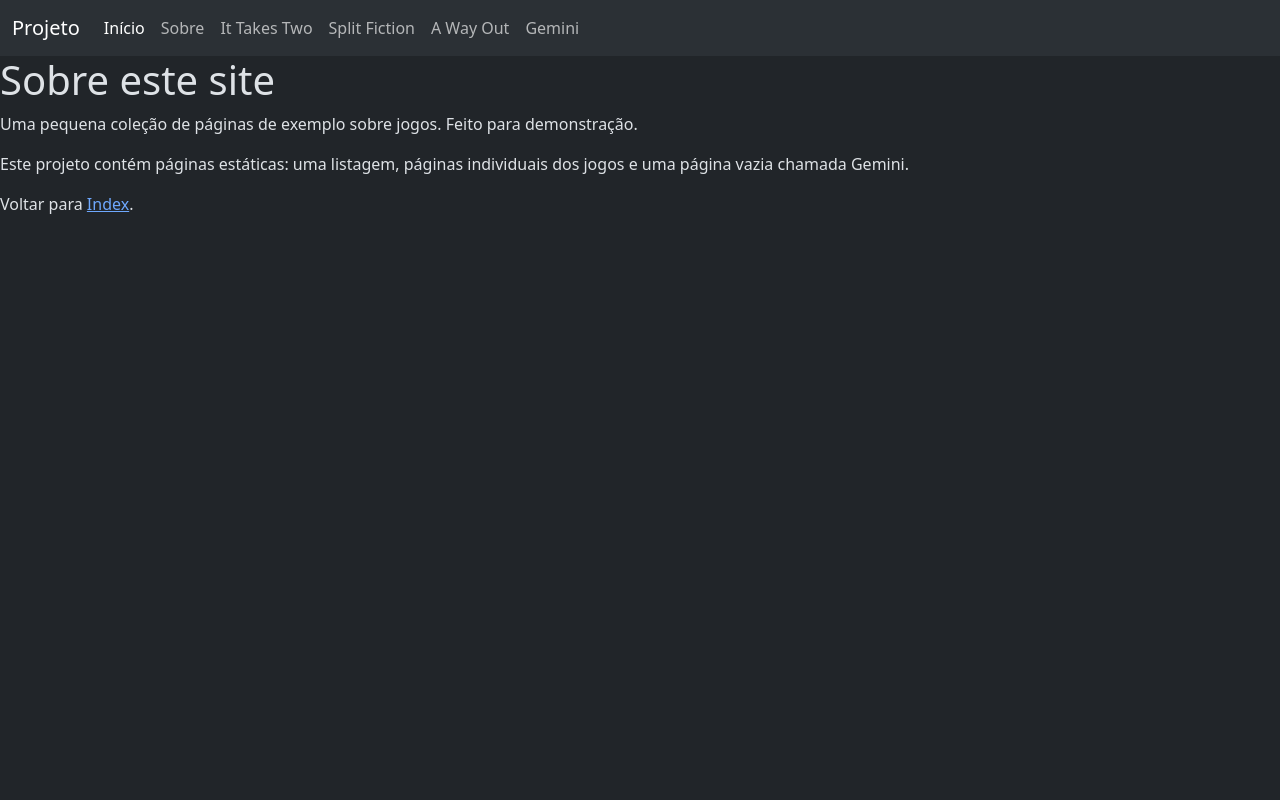
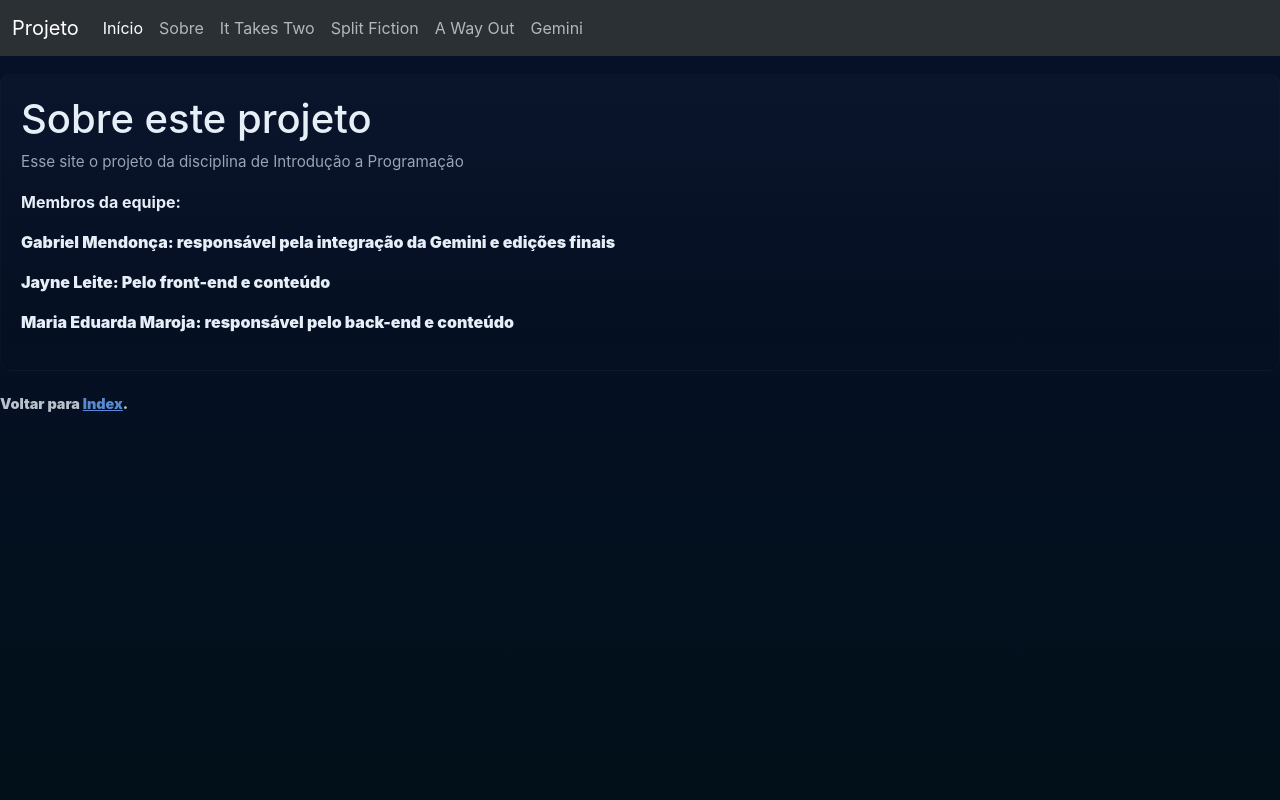
Before and after one commit to meduardamaroja/projeto_ip, a Flask app: page /sobre in a window 1280 px wide. Run offline with Flask 3, Linux system fonts and the light colour scheme.

Commit message:
att do sobre

```diff
--- /dev/null
+++ b/static/css/style.css
@@ -0,0 +1,74 @@
+/* Improved styles for the games site */
+:root{
+  --bg:#071029; /* page background */
+  --card:#0f1724; /* card background */
+  --muted:#9aa4b2; /* secondary text */
+  --accent:#ff6b6b; /* primary accent (buttons) */
+  --accent-2:#7c3aed; /* secondary accent (brand) */
+  --glass: rgba(255,255,255,0.03);
+}
+*{box-sizing:border-box}
+html,body{height:100%;margin:0;font-family:Inter,Segoe UI,Arial,sans-serif;background:linear-gradient(180deg,var(--bg),#02101a);color:#e6eef7}
+.container{max-width:980px;margin:28px auto;padding:18px}
+.nav{display:flex;align-items:center;justify-content:space-between;gap:12px;padding:12px 16px;background:linear-gradient(180deg, rgba(255,255,255,0.01), transparent);border:1px solid rgba(255,255,255,0.03);border-radius:10px}
+.nav .brand{font-weight:800;color:var(--accent-2);font-size:1.05rem}
+.nav .nav-links{display:flex;gap:10px;align-items:center;flex-wrap:wrap}
+.nav a{color:var(--muted);text-decoration:none;padding:8px 10px;border-radius:8px;font-weight:600;transition:all 180ms ease}
+.nav a:hover{background:rgba(255,255,255,0.03);color:#fff;transform:translateY(-1px)}
+.nav a.active{background:linear-gradient(90deg,var(--accent-2),var(--accent));color:white}
+.hero{margin-top:18px;padding:20px;background:linear-gradient(180deg, rgba(255,255,255,0.02), transparent);border-radius:10px;border:1px solid rgba(255,255,255,0.02)}
+.cards{display:grid;grid-template-columns:repeat(auto-fit,minmax(220px,1fr));gap:16px;margin-top:18px}
+.card{background:var(--card);padding:14px;border-radius:12px;border:1px solid rgba(255,255,255,0.04);box-shadow:0 10px 30px rgba(2,6,23,0.65);transition:transform 220ms cubic-bezier(.2,.9,.2,1),box-shadow 220ms}
+.card:hover{transform:translateY(-6px);box-shadow:0 18px 40px rgba(2,6,23,0.75)}
+.card img{display:block;width:100%;height:140px;object-fit:cover;border-radius:8px}
+.card h3{margin-top:0}
+.muted{color:var(--muted);font-size:0.95rem}
+.btn{display:inline-block;padding:10px 12px;background:linear-gradient(90deg,var(--accent),var(--accent-2));color:white;border-radius:10px;text-decoration:none;font-weight:700}
+.btn:hover{filter:brightness(1.05);transform:translateY(-2px)}
+.footer{opacity:0.8;font-size:0.9rem;margin-top:22px}
+
+/* Search/input styles */
+.search-wrap{display:flex;gap:10px;align-items:center;margin-top:14px}
+.search-input{flex:1;padding:10px 12px;border-radius:10px;border:1px solid rgba(255,255,255,0.04);background:rgba(255,255,255,0.02);color:inherit}
+.chip{display:inline-block;padding:6px 8px;border-radius:999px;background:rgba(255,255,255,0.03);font-size:0.85rem;color:var(--muted)}
+
+/* Filters (CSS-only) */
+.filters{display:flex;gap:8px;flex-wrap:wrap;margin-top:12px}
+.filters input[type="radio"]{display:none}
+.filters label{cursor:pointer;padding:8px 10px;border-radius:999px;background:rgba(255,255,255,0.02);color:var(--muted);font-weight:700;border:1px solid rgba(255,255,255,0.02)}
+.filters input[type="radio"]:checked + label{background:linear-gradient(90deg,var(--accent),var(--accent-2));color:white}
+
+/* Tag classes on cards */
+.game-card{display:block}
+.game-card.tag-coop{--tag:coop}
+.game-card.tag-narrativa{--tag:narrativa}
+.game-card.tag-acao{--tag:acao}
+.game-card.tag-aventura{--tag:aventura}
+
+/* Default: show all */
+#filter-all:checked ~ .cards .game-card{display:block}
+
+/* When filtering, hide all then show matching class */
+#filter-coop:checked ~ .cards .game-card{display:none}
+#filter-coop:checked ~ .cards .game-card.tag-coop{display:block}
+
+#filter-narrativa:checked ~ .cards .game-card{display:none}
+#filter-narrativa:checked ~ .cards .game-card.tag-narrativa{display:block}
+
+#filter-acao:checked ~ .cards .game-card{display:none}
+#filter-acao:checked ~ .cards .game-card.tag-acao{display:block}
+
+#filter-aventura:checked ~ .cards .game-card{display:none}
+#filter-aventura:checked ~ .cards .game-card.tag-aventura{display:block}
+
+/* game card meta */
+.meta{display:flex;justify-content:space-between;align-items:center;margin-top:8px}
+.tags{color:var(--muted);font-size:0.85rem}
+
+/* Responsive tweaks */
+@media (max-width:640px){
+  .container{padding:12px}
+  .nav{padding:10px}
+  .nav .brand{font-size:1rem}
+  .nav a{padding:6px 8px;font-size:0.95rem}
+}
--- a/templates/index.html
+++ b/templates/index.html
@@ -5,6 +5,7 @@
     <meta name="viewport" content="width=device-width,initial-scale=1" />
     <title>Jogos - Home</title>
     <link rel="stylesheet" href="{{ url_for('static', filename='css/style.css') }}">
+
 </head>
 	<body>
 			<section class="hero">
@@ -82,7 +83,7 @@
 
 			</section>
 
-			<p class="footer">© 2025 Jogos - Página simples de exemplo.</p>
+			<p class="footer">© 2025 WikiJogos</p>
 		</div>
 	</body>
 </html>
--- a/templates/sobre.html
+++ b/templates/sobre.html
@@ -7,9 +7,13 @@
     <link rel="stylesheet" href="{{ url_for('static', filename='css/style.css') }}">
 </head>
       <section class="hero">
-        <h1>Sobre este site</h1>
-        <p class="muted">Uma pequena coleção de páginas de exemplo sobre jogos. Feito para demonstração.</p>
-        <p>Este projeto contém páginas estáticas: uma listagem, páginas individuais dos jogos e uma página vazia chamada Gemini.</p>
+        <h1>Sobre este projeto</h1>
+        <p class="muted">Esse site o projeto da disciplina de Introdução a Programação</p>
+        <p><b>Membros da equipe:<b/></p>
+          <p> Gabriel Mendonça: responsável pela integração da Gemini e edições finais</p
+                  <p>Jayne Leite: Pelo front-end e conteúdo<p/>
+                  <p> Maria Eduarda Maroja: responsável pelo back-end e conteúdo<p/>
+
       </section>
 
       <p class="footer">Voltar para <a href="index.html">Index</a>.</p>
```
